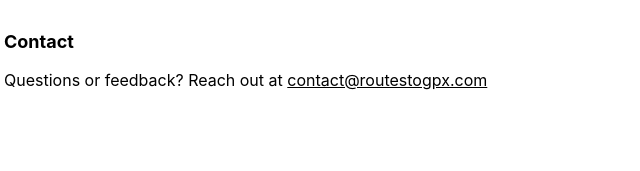
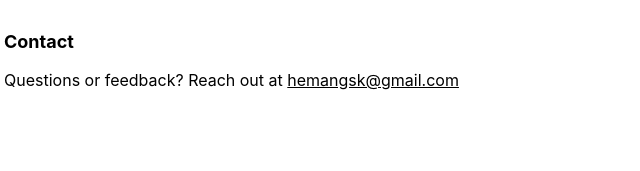
Before and after one commit to hemangsk/routestogpx, a website: page www/about.html in a window 1280 px wide. Shown: the part 1421-1592 px from the top of the page, 268-908 px from the left. Drawn offline with Linux system fonts and the light colour scheme.

Commit message:
Update contact email to hemangsk@gmail.com across multiple pages and JSON configuration

```diff
--- a/www/about.html
+++ b/www/about.html
@@ -96,7 +96,7 @@
 
             <section>
                 <h3>Contact</h3>
-                <p>Questions or feedback? Reach out at <a href="mailto:contact@routestogpx.com">contact@routestogpx.com</a></p>
+                <p>Questions or feedback? Reach out at <a href="mailto:hemangsk@gmail.com">hemangsk@gmail.com</a></p>
             </section>
         </main>
 
@@ -105,7 +105,7 @@
                 <a href="/">Home</a>
                 <a href="/about">About</a>
                 <a href="/privacy">Privacy Policy</a>
-                <a href="mailto:contact@routestogpx.com">Contact</a>
+                <a href="mailto:hemangsk@gmail.com">Contact</a>
             </nav>
             <p>No data stored. All processing happens in your browser.</p>
         </footer>
```
Also changed, not shown: www/index.html (+1 -1 lines), www/privacy.html (+2 -2 lines), www/.well-known/ai-plugin.json.
